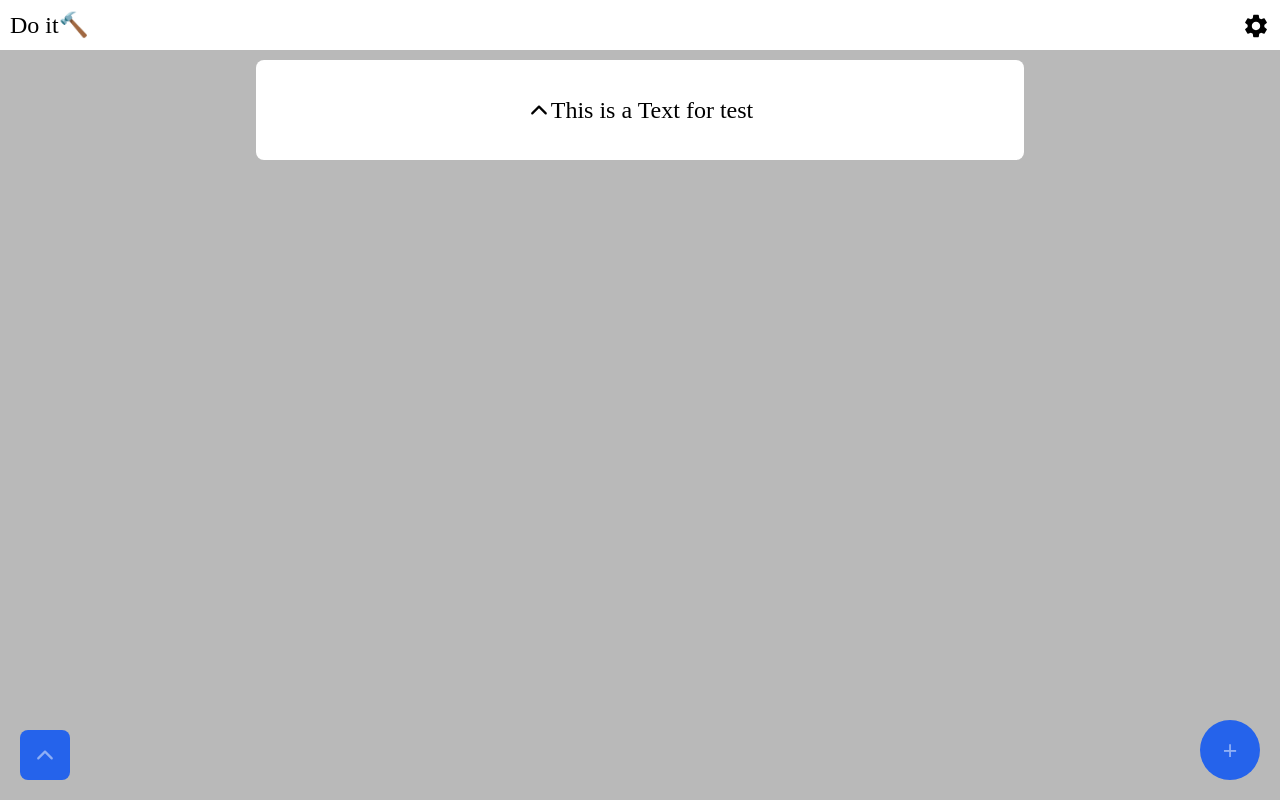
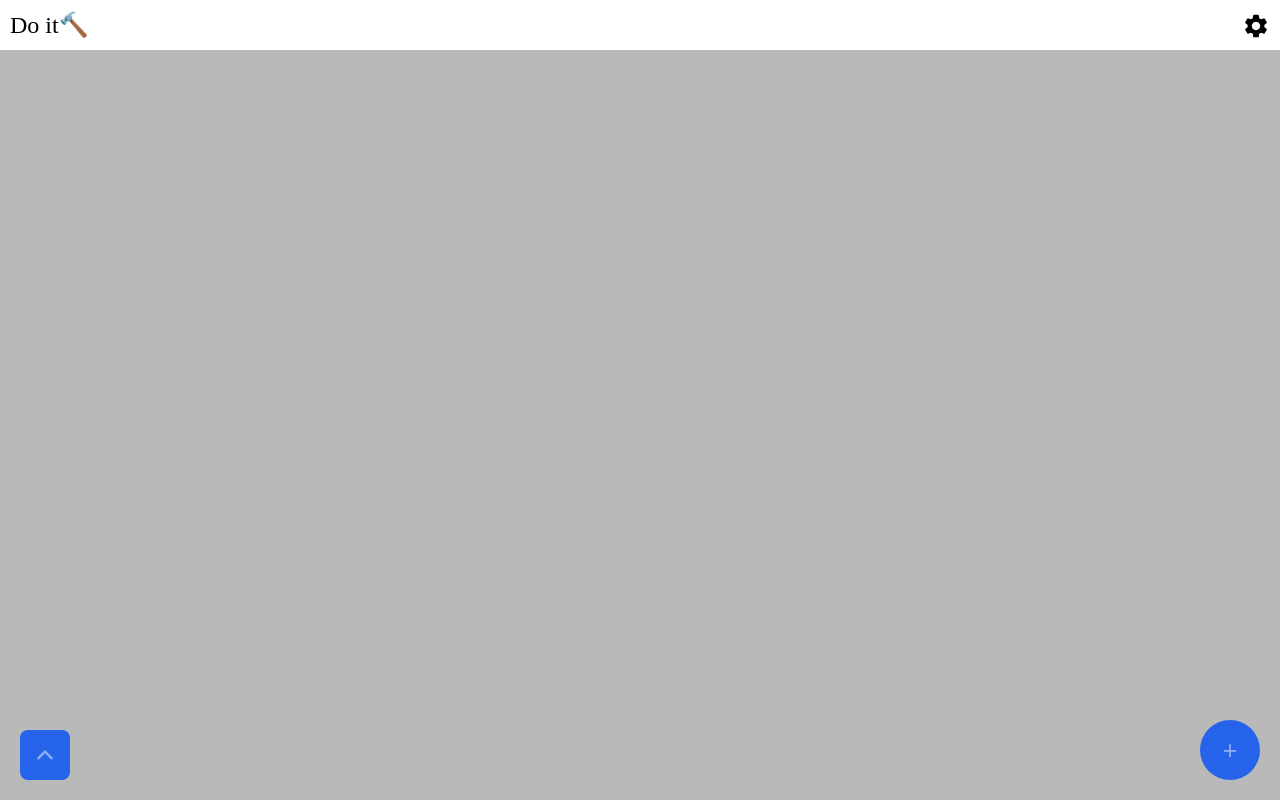
Before and after one commit to webwizard696/Do-it, a React (Vite) app: page / in a window 1280 px wide. Built offline with nearby package versions, Linux system fonts and the light colour scheme.

Commit message:
crete cart is done.

```diff
--- a/src/components/Header/Home/Home.jsx
+++ b/src/components/Header/Home/Home.jsx
@@ -38,6 +38,7 @@ const [alertMessage, setAlertMessage] = useState('');
 const [name, setName] = useState('');
 const [time, setTime] = useState('');
 const [alertType, jaAlertType] = useState('error');
+const [cards, setCards] = useState([]);
 
 const handleSend = () => {
 
@@ -64,6 +65,17 @@ const handleSend = () => {
         setAlertMessage('✅Create the form✅');
         jaAlertType('success');
         setXAlert(true);
+
+        const newCard = {
+        id: Date.now(),
+        name: name,
+        time: time,
+        tasks: input};
+        setCards([...cards, newCard]);
+        setName('');
+        setTime('');
+        ClickNewInput([]);
+
     } else {
         setAlertMessage('⚠️Please fill out the form⚠️');
         jaAlertType('error');
@@ -76,6 +88,7 @@ const handleSend = () => {
     const answerChange = () => {
         outSide(!inSide);
     };
+
 
     return(
         <>
@@ -130,10 +143,17 @@ const handleSend = () => {
                 </div>
             )}
 
-            <div className={`in ${inSide ? 'out' : ''}`} onClick={answerChange}>
-                {inSide ? <IoIosArrowDown size={24} /> : <IoIosArrowUp size={24} />}
-                <p>This is a Text for test</p>
-            </div>
+        {cards.map((card) => (
+        <div className='in' key={card.id}>
+            <p>Name: {card.name}</p>
+            <p>Time: {card.time}</p>
+            <ul>
+                {card.tasks.map((task, index) => (
+                    <li key={index}>{task}</li>
+                ))}
+            </ul>
+        </div>
+    ))}
         </>
     )
 }
```
